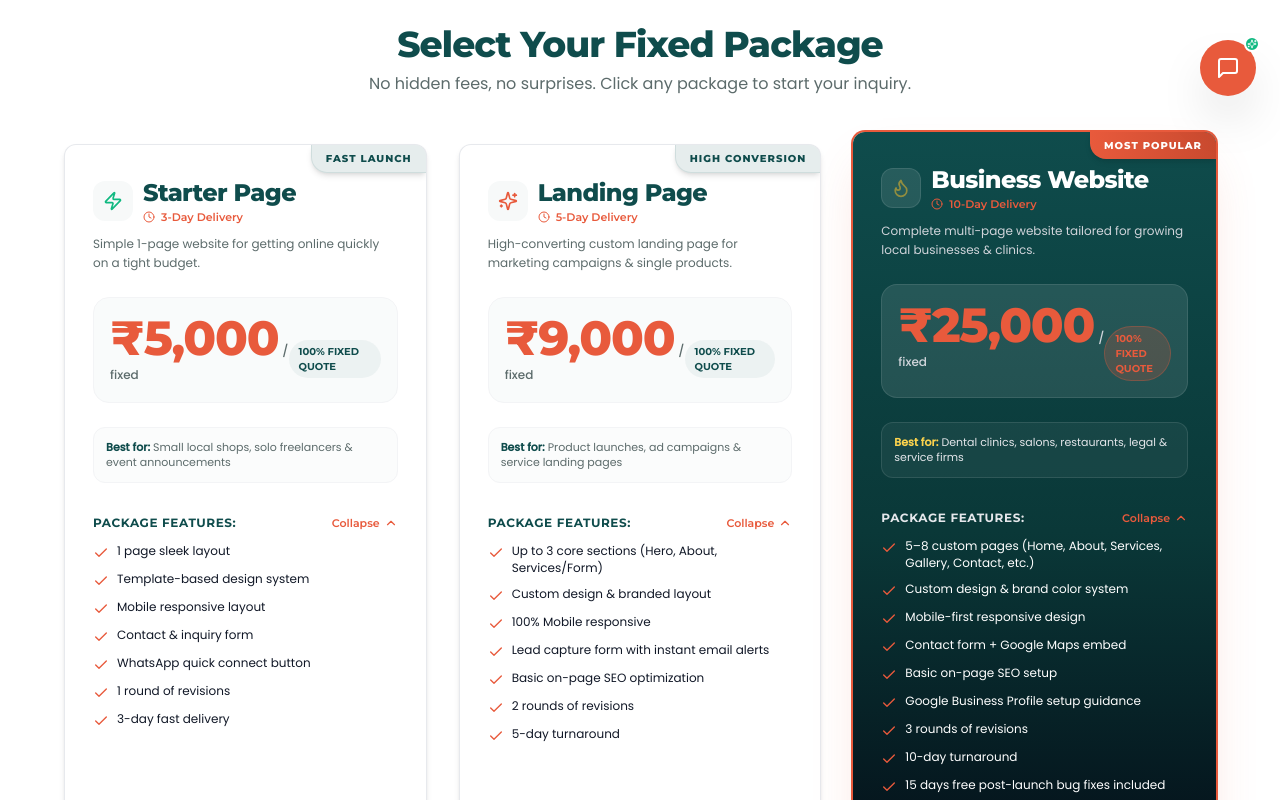
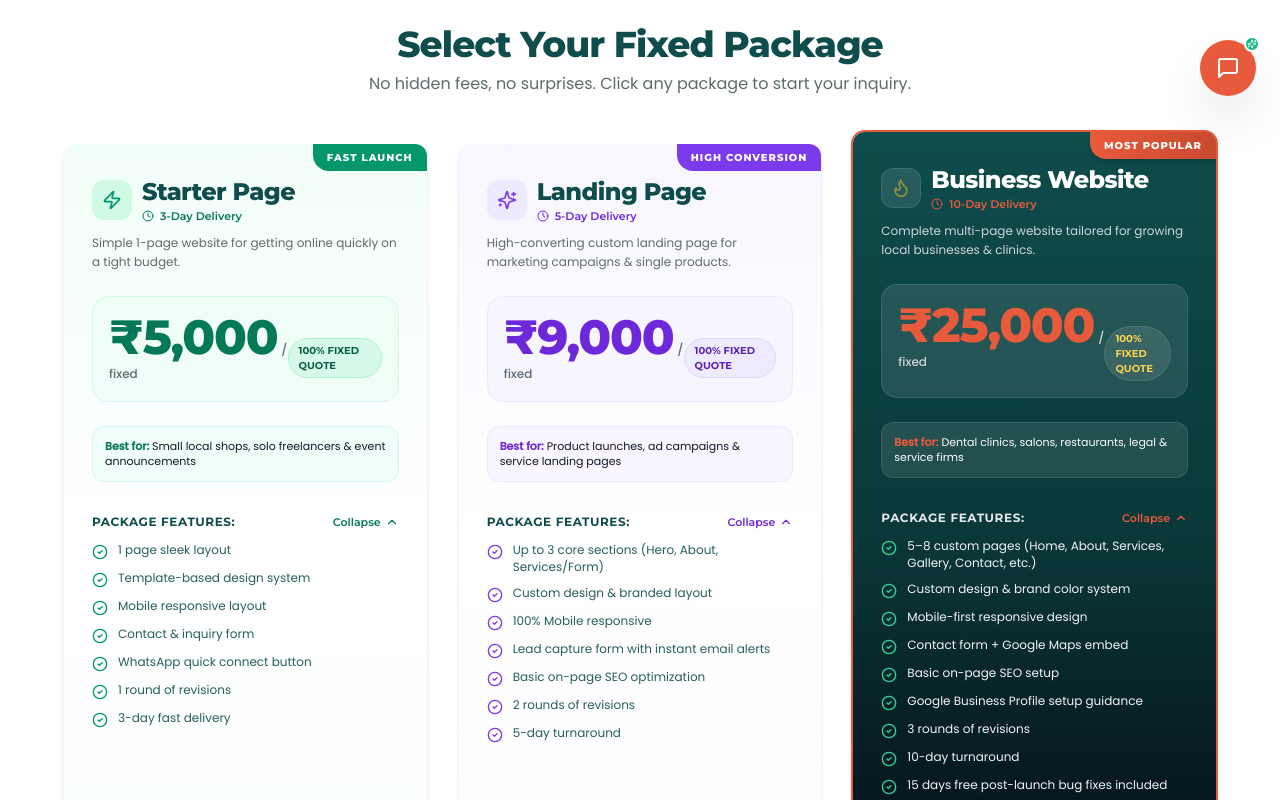
Before and after one commit to sujayraj42/dev-krafters, a Next.js app: page /pricing in a window 1280 px wide. Shown: the part 680-1480 px from the top of the page. Built offline with nearby package versions, Linux system fonts and the light colour scheme.

Commit message:
feat: apply distinct vibrant color palettes to each pricing card section

```diff
--- a/src/app/pricing/page.tsx
+++ b/src/app/pricing/page.tsx
@@ -201,42 +201,114 @@ const faqs = [
 function PricingCard({ pkg }: { pkg: PricingPackage }) {
   const [expanded, setExpanded] = useState(true);
 
-  // Custom icon per package
+  const isFeatured = pkg.popular;
+
+  // Custom per-package color theme tokens
+  const theme = {
+    'starter-page': {
+      cardBg: 'bg-gradient-to-b from-emerald-50/70 via-white to-emerald-50/30 text-gray-900',
+      badgeBg: 'bg-emerald-600 text-white',
+      iconBg: 'bg-emerald-100 text-emerald-600',
+      iconColor: 'text-emerald-600',
+      priceColor: 'text-emerald-700',
+      accentText: 'text-emerald-700',
+      checkColor: 'text-emerald-600',
+      buttonBg: 'bg-emerald-600 hover:bg-emerald-700 text-white border-none shadow-emerald-500/20',
+      border: 'border-emerald-200/80 hover:border-emerald-400 hover:shadow-xl hover:shadow-emerald-500/10',
+      pillBg: 'bg-emerald-100/80 text-emerald-800 border-emerald-200',
+      boxBg: 'bg-emerald-50/60 border-emerald-100',
+    },
+    'landing-page': {
+      cardBg: 'bg-gradient-to-b from-violet-50/70 via-white to-violet-50/30 text-gray-900',
+      badgeBg: 'bg-violet-600 text-white',
+      iconBg: 'bg-violet-100 text-violet-600',
+      iconColor: 'text-violet-600',
+      priceColor: 'text-violet-700',
+      accentText: 'text-violet-700',
+      checkColor: 'text-violet-600',
+      buttonBg: 'bg-violet-600 hover:bg-violet-700 text-white border-none shadow-violet-500/20',
+      border: 'border-violet-200/80 hover:border-violet-400 hover:shadow-xl hover:shadow-violet-500/10',
+      pillBg: 'bg-violet-100/80 text-violet-800 border-violet-200',
+      boxBg: 'bg-violet-50/60 border-violet-100',
+    },
+    'business-website': {
+      cardBg: 'bg-gradient-to-b from-primary via-primary-dark to-gray-950 text-white ring-2 ring-accent shadow-2xl shadow-accent/25 lg:-translate-y-3 z-10',
+      badgeBg: 'bg-gradient-to-r from-accent to-accent-dark text-white shadow-md',
+      iconBg: 'bg-white/10 text-amber-400 border border-white/10',
+      iconColor: 'text-amber-400',
+      priceColor: 'text-accent',
+      accentText: 'text-accent',
+      checkColor: 'text-emerald-400',
+      buttonBg: 'bg-accent hover:bg-accent-dark text-white border-none shadow-lg shadow-accent/30',
+      border: 'border-transparent',
+      pillBg: 'bg-white/10 text-amber-300 border-white/10',
+      boxBg: 'bg-white/10 border-white/10',
+    },
+    'ecommerce': {
+      cardBg: 'bg-gradient-to-b from-blue-50/70 via-white to-blue-50/30 text-gray-900',
+      badgeBg: 'bg-blue-600 text-white',
+      iconBg: 'bg-blue-100 text-blue-600',
+      iconColor: 'text-blue-600',
+      priceColor: 'text-blue-700',
+      accentText: 'text-blue-700',
+      checkColor: 'text-blue-600',
+      buttonBg: 'bg-blue-600 hover:bg-blue-700 text-white border-none shadow-blue-500/20',
+      border: 'border-blue-200/80 hover:border-blue-400 hover:shadow-xl hover:shadow-blue-500/10',
+      pillBg: 'bg-blue-100/80 text-blue-800 border-blue-200',
+      boxBg: 'bg-blue-50/60 border-blue-100',
+    },
+    'maintenance': {
+      cardBg: 'bg-gradient-to-b from-amber-50/70 via-white to-amber-50/30 text-gray-900',
+      badgeBg: 'bg-amber-600 text-white',
+      iconBg: 'bg-amber-100 text-amber-600',
+      iconColor: 'text-amber-600',
+      priceColor: 'text-amber-700',
+      accentText: 'text-amber-700',
+      checkColor: 'text-amber-600',
+      buttonBg: 'bg-amber-600 hover:bg-amber-700 text-white border-none shadow-amber-500/20',
+      border: 'border-amber-200/80 hover:border-amber-400 hover:shadow-xl hover:shadow-amber-500/10',
+      pillBg: 'bg-amber-100/80 text-amber-800 border-amber-200',
+      boxBg: 'bg-amber-50/60 border-amber-100',
+    },
+  }[pkg.id] || {
+    cardBg: 'bg-white text-gray-900',
+    badgeBg: 'bg-primary text-white',
+    iconBg: 'bg-accent/10 text-accent',
+    iconColor: 'text-accent',
+    priceColor: 'text-accent',
+    accentText: 'text-accent',
+    checkColor: 'text-accent',
+    buttonBg: 'bg-accent text-white',
+    border: 'border-gray-200',
+    pillBg: 'bg-gray-100 text-primary',
+    boxBg: 'bg-surface-alt',
+  };
+
   const getPackageIcon = (id: string) => {
     switch (id) {
       case 'starter-page':
-        return <Zap className="w-5 h-5 text-emerald-500" />;
+        return <Zap className="w-5 h-5" />;
       case 'landing-page':
-        return <Sparkles className="w-5 h-5 text-accent" />;
+        return <Sparkles className="w-5 h-5" />;
       case 'business-website':
-        return <Flame className="w-5 h-5 text-amber-400 animate-pulse" />;
+        return <Flame className="w-5 h-5 animate-pulse" />;
       case 'ecommerce':
-        return <ShoppingBag className="w-5 h-5 text-blue-500" />;
+        return <ShoppingBag className="w-5 h-5" />;
       case 'maintenance':
-        return <ShieldCheck className="w-5 h-5 text-teal-500" />;
+        return <ShieldCheck className="w-5 h-5" />;
       default:
-        return <Sparkles className="w-5 h-5 text-accent" />;
+        return <Sparkles className="w-5 h-5" />;
     }
   };
 
-  const isFeatured = pkg.popular;
-
   return (
     <div
-      className={`flex flex-col justify-between relative rounded-card transition-all duration-300 overflow-hidden ${
-        isFeatured
-          ? 'bg-gradient-to-b from-primary via-primary-dark to-gray-950 text-white ring-2 ring-accent shadow-2xl shadow-accent/20 lg:-translate-y-3 z-10'
-          : 'bg-white text-gray-900 border border-gray-200/90 shadow-md hover:shadow-2xl hover:border-accent/40 hover:-translate-y-1.5'
-      }`}
+      className={`flex flex-col justify-between relative rounded-card transition-all duration-300 overflow-hidden shadow-md ${theme.cardBg} ${theme.border} hover:-translate-y-1.5`}
     >
       {/* Top Banner / Badge */}
       {pkg.badge && (
         <div
-          className={`absolute top-0 right-0 text-[10px] font-heading font-extrabold px-3.5 py-1.5 rounded-bl-2xl uppercase tracking-widest shadow-md ${
-            isFeatured
-              ? 'bg-gradient-to-r from-accent to-accent-dark text-white'
-              : 'bg-primary/10 text-primary border-l border-b border-primary/10'
-          }`}
+          className={`absolute top-0 right-0 text-[10px] font-heading font-extrabold px-3.5 py-1.5 rounded-bl-2xl uppercase tracking-widest ${theme.badgeBg}`}
         >
           {pkg.badge}
         </div>
@@ -247,18 +319,14 @@ function PricingCard({ pkg }: { pkg: PricingPackage }) {
         {/* Header Title + Icon */}
         <div className="space-y-2 pt-1">
           <div className="flex items-center gap-2.5">
-            <div
-              className={`w-10 h-10 rounded-xl flex items-center justify-center ${
-                isFeatured ? 'bg-white/10 text-accent border border-white/10' : 'bg-surface-alt text-accent'
-              }`}
-            >
+            <div className={`w-10 h-10 rounded-xl flex items-center justify-center ${theme.iconBg}`}>
               {getPackageIcon(pkg.id)}
             </div>
             <div>
               <h3 className={`font-heading font-extrabold text-2xl tracking-tight ${isFeatured ? 'text-white' : 'text-primary'}`}>
                 {pkg.name}
               </h3>
-              <div className="flex items-center gap-1.5 text-[11px] font-heading font-semibold text-accent">
+              <div className={`flex items-center gap-1.5 text-[11px] font-heading font-semibold ${theme.accentText}`}>
                 <Clock size={12} />
                 <span>{pkg.delivery}</span>
               </div>
@@ -271,15 +339,9 @@ function PricingCard({ pkg }: { pkg: PricingPackage }) {
         </div>
 
         {/* Price Tag Box */}
-        <div
-          className={`p-4 rounded-2xl border flex items-baseline justify-between ${
-            isFeatured
-              ? 'bg-white/10 border-white/10 text-white'
-              : 'bg-surface-alt/70 border-gray-100'
-          }`}
-        >
+        <div className={`p-4 rounded-2xl border flex items-baseline justify-between ${theme.boxBg}`}>
           <div>
-            <span className="font-heading font-extrabold text-4xl sm:text-5xl tracking-tight text-accent">
+            <span className={`font-heading font-extrabold text-4xl sm:text-5xl tracking-tight ${theme.priceColor}`}>
               {pkg.price}
             </span>
             <span className={`font-body text-xs font-medium ml-1 ${isFeatured ? 'text-gray-300' : 'text-muted'}`}>
@@ -287,22 +349,14 @@ function PricingCard({ pkg }: { pkg: PricingPackage }) {
             </span>
           </div>
 
-          <span className={`text-[10px] font-heading font-bold px-2.5 py-1 rounded-full uppercase ${
-            isFeatured ? 'bg-accent/20 text-accent border border-accent/30' : 'bg-primary/5 text-primary'
-          }`}>
+          <span className={`text-[10px] font-heading font-bold px-2.5 py-1 rounded-full uppercase border ${theme.pillBg}`}>
             100% Fixed Quote
           </span>
         </div>
 
         {/* Ideal For Audience Pill */}
-        <div
-          className={`p-3 rounded-xl border text-[11px] leading-snug ${
-            isFeatured
-              ? 'bg-white/5 border-white/10 text-gray-200'
-              : 'bg-surface-alt/50 border-gray-100 text-muted'
-          }`}
-        >
-          <span className={`font-bold ${isFeatured ? 'text-amber-300' : 'text-primary'}`}>Best for:</span> {pkg.idealFor}
+        <div className={`p-3 rounded-xl border text-[11px] leading-snug ${theme.boxBg}`}>
+          <span className={`font-bold ${theme.accentText}`}>Best for:</span> {pkg.idealFor}
         </div>
 
         {/* Included List Breakdown */}
@@ -314,9 +368,7 @@ function PricingCard({ pkg }: { pkg: PricingPackage }) {
             <button
               type="button"
               onClick={() => setExpanded(!expanded)}
-              className={`text-[11px] font-heading font-semibold hover:underline flex items-center gap-1 ${
-                isFeatured ? 'text-accent' : 'text-accent'
-              }`}
+              className={`text-[11px] font-heading font-semibold hover:underline flex items-center gap-1 ${theme.accentText}`}
             >
               {expanded ? 'Collapse' : 'Expand All'}
               {expanded ? <ChevronUp size={14} /> : <ChevronDown size={14} />}
@@ -326,9 +378,9 @@ function PricingCard({ pkg }: { pkg: PricingPackage }) {
           {expanded && (
             <ul className="space-y-2.5 font-body text-xs animate-fade-in-up">
               {pkg.included.map((item, idx) => (
-                <li key={idx} className="flex items-start gap-2">
-                  <Check className="w-4 h-4 text-accent flex-shrink-0 mt-0.5" />
-                  <span className="leading-snug">{item}</span>
+                <li key={idx} className="flex items-start gap-2.5">
+                  <CheckCircle2 className={`w-4 h-4 flex-shrink-0 mt-0.5 ${theme.checkColor}`} />
+                  <span className={`leading-snug ${isFeatured ? 'text-gray-100' : 'text-primary/90'}`}>{item}</span>
                 </li>
               ))}
             </ul>
```
